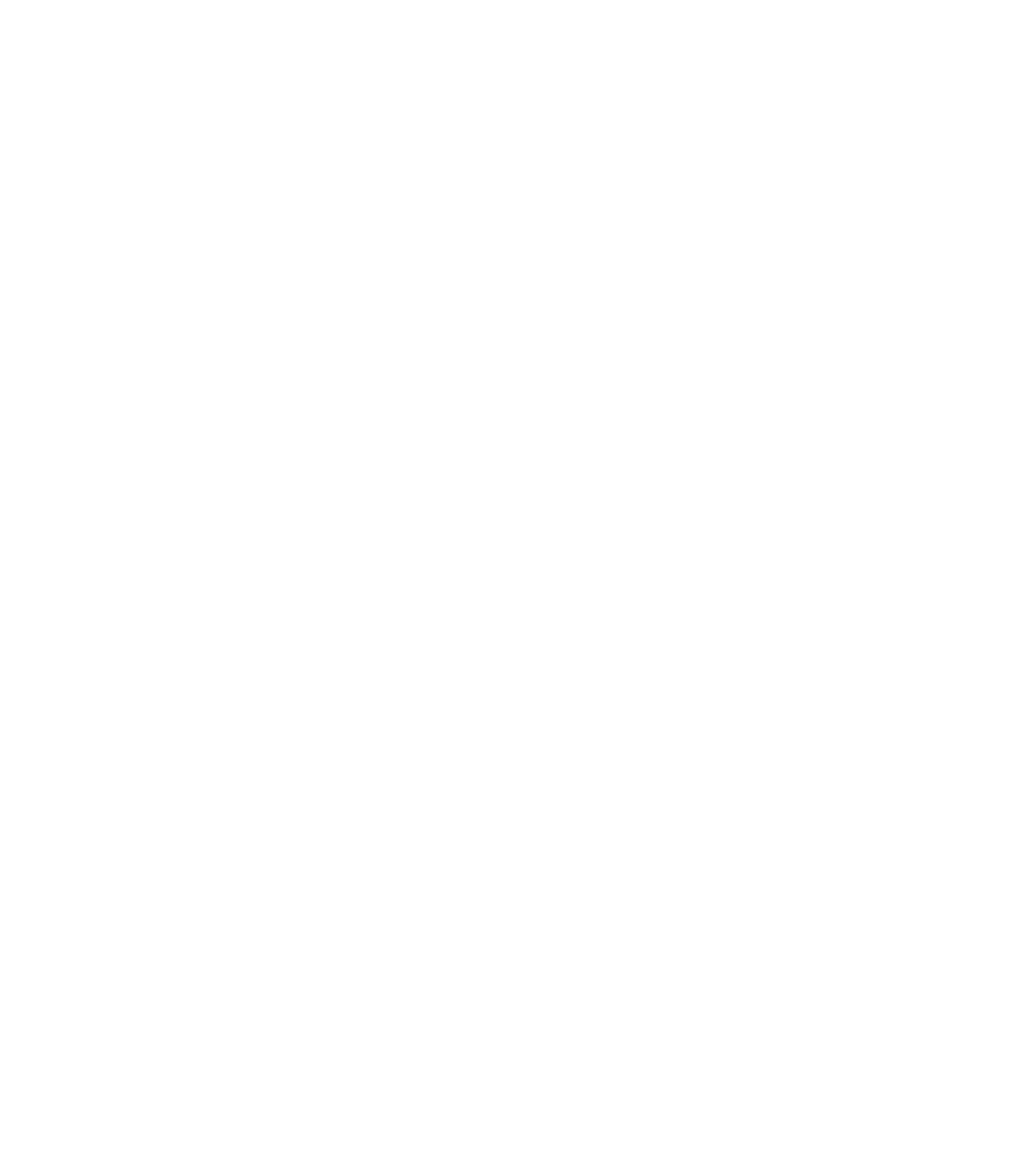
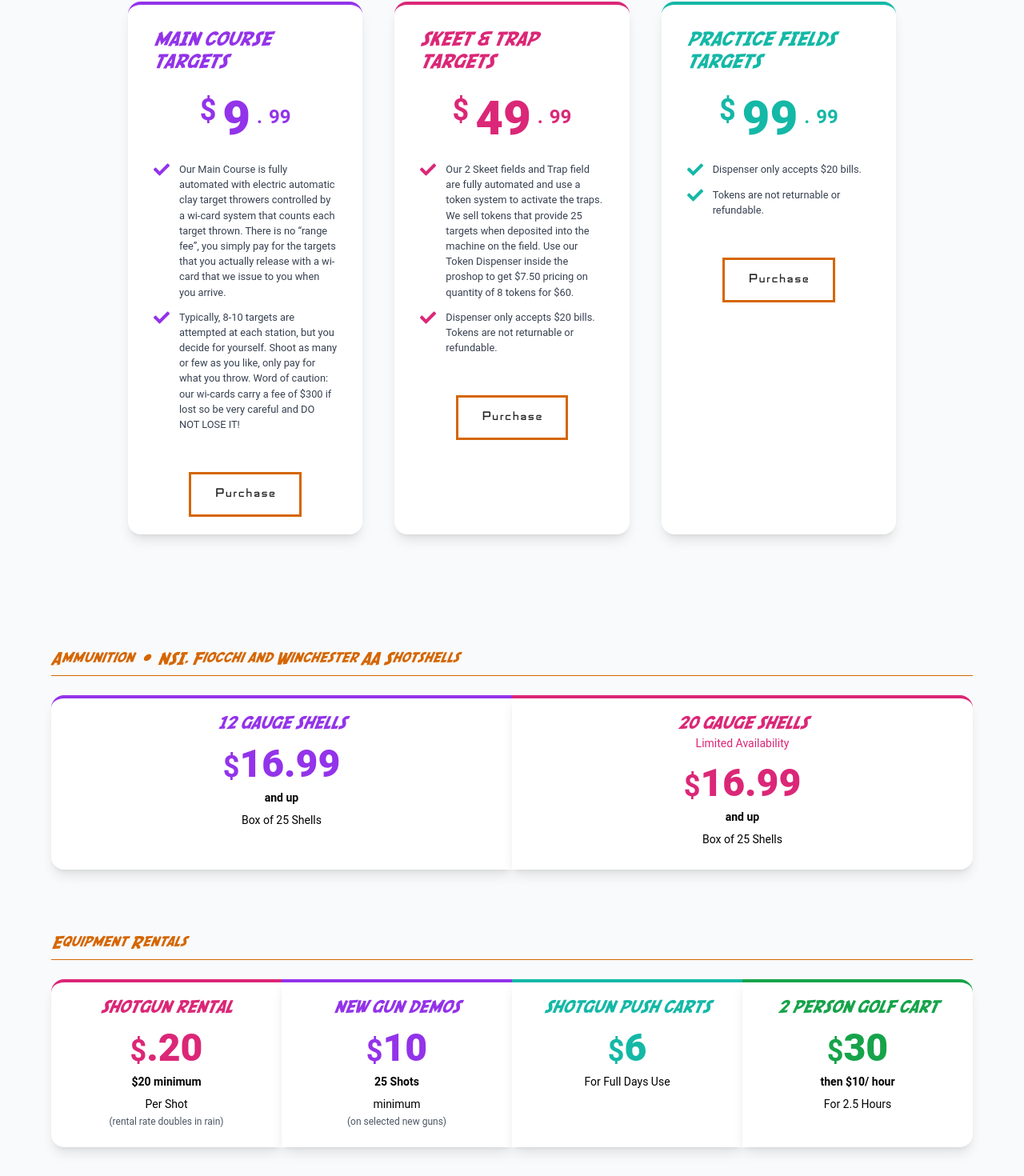
Before and after one commit to SagheerHussain/jrysporting, a React (Vite) app: page /pricing in a window 1280 px wide. Before the commit this address had no page. Shown: the part 799-2269 px from the top of the page at 80% size. Before the commit the page ends 800 px from the top, so only its background shows below. Built offline with nearby package versions, Linux system fonts and the light colour scheme.

Commit message:
Add More Pages

```diff
--- a/src/App.jsx
+++ b/src/App.jsx
@@ -19,6 +19,7 @@ import ExperiencePage from "./pages/ExperiencePage";
 import PrivateInstructionsPage from "./pages/PrivateInstructionsPage";
 import NRA_Pistol_ClassPage from "./pages/NRAPistolClassPage";
 import HomeDefensePage from "./pages/HomeDefensePage";
+import PricingPage from "./pages/PricingPage";
 
 function App() {
   return (
@@ -38,6 +39,7 @@ function App() {
       <Route path="/home-defense" element={<HomeDefensePage />} />
       <Route path="/faq" element={<FAQPage />} />
       <Route path="/events" element={<EventsPage />} />
+      <Route path="/pricing" element={<PricingPage />} />
       {/* <Route path="/contact" element={<ContactPage />} /> */}
     </Routes>
   );
--- /dev/null
+++ b/src/components/AmmuPricing.jsx
@@ -0,0 +1,144 @@
+import React from "react";
+
+const colorClasses = {
+  purple: {
+    border: "border-t-4 border-purple-600",
+    text: "text-purple-600",
+  },
+  pink: {
+    border: "border-t-4 border-pink-600",
+    text: "text-pink-600",
+  },
+  orange: {
+    border: "border-t-4 border-orange-600",
+    text: "text-orange-600",
+  },
+  teal: {
+    border: "border-t-4 border-teal-500",
+    text: "text-teal-500",
+  },
+  green: {
+    border: "border-t-4 border-green-600",
+    text: "text-green-600",
+  },
+};
+
+const Card = ({ title, subtitle, price, note, special, extra, color, isFirst, isLast }) => {
+  const classes = colorClasses[color] || colorClasses.orange; // fallback to orange
+
+  // Conditional rounded corners to merge cards
+  let roundedClass = "";
+  if (isFirst) roundedClass = "rounded-l-2xl";
+  else if (isLast) roundedClass = "rounded-r-2xl";
+  else roundedClass = "rounded-none";
+
+  return (
+    <div
+      className={`bg-white shadow-lg p-6 flex-1 border-t border-gray-300 ${classes.border} ${roundedClass} ${isFirst ? "border-r-0" : ""} ${isLast ? "border-l-0" : "border-r-0"}`}
+    >
+      <div className="mb-4 text-center">
+        <h3 className={`${classes.text} text-lg leading-none`}>{title}</h3>
+        {special && (
+          <p className={`${classes.text} text-sm mt-1`}>{special}</p>
+        )}
+      </div>
+      <div className="text-center mb-2">
+        <span className={`text-4xl font-bold ${classes.text}`}>$</span>
+        <span className={`${classes.text} text-5xl font-extrabold`}>{price}</span>
+      </div>
+      {note && <p className="text-center font-bold text-sm mb-2">{note}</p>}
+      {subtitle && <p className="text-center text-sm mb-1">{subtitle}</p>}
+      {extra && <p className="text-center text-xs text-gray-600">{extra}</p>}
+    </div>
+  );
+};
+
+const AmmuPricing = () => {
+  const ammunitionCards = [
+    {
+      title: "12 GAUGE SHELLS",
+      subtitle: "Box of 25 Shells",
+      price: "16.99",
+      note: "and up",
+      color: "purple",
+    },
+    {
+      title: "20 GAUGE SHELLS",
+      subtitle: "Box of 25 Shells",
+      price: "16.99",
+      note: "and up",
+      special: "Limited Availability",
+      color: "pink",
+    },
+  ];
+
+  const equipmentRentalsCards = [
+    {
+      title: "SHOTGUN RENTAL",
+      price: ".20",
+      subtitle: "Per Shot",
+      note: "$20 minimum",
+      extra: "(rental rate doubles in rain)",
+      color: "pink",
+    },
+    {
+      title: "NEW GUN DEMOS",
+      price: "10",
+      subtitle: "minimum",
+      note: "25 Shots",
+      extra: "(on selected new guns)",
+      color: "purple",
+    },
+    {
+      title: "SHOTGUN PUSH CARTS",
+      price: "6",
+      subtitle: "For Full Days Use",
+      color: "teal",
+    },
+    {
+      title: "2 PERSON GOLF CART",
+      price: "30",
+      subtitle: "For 2.5 Hours",
+      note: "then $10/ hour",
+      color: "green",
+    },
+  ];
+
+  return (
+    <>
+      <section className="bg-gray-50 py-16 px-6">
+        <div className="max-w-6xl mx-auto">
+          <h2 className="text-[#D56602] text-lg mb-6 border-b border-[#D56602] pb-1">
+            Ammunition &nbsp;•&nbsp; NSI, Fiocchi and Winchester AA Shotshells
+          </h2>
+          <div className="flex justify-center mb-20">
+            {ammunitionCards.map((card, idx) => (
+              <Card
+                key={idx}
+                {...card}
+                isFirst={idx === 0}
+                isLast={idx === ammunitionCards.length - 1}
+              />
+            ))}
+          </div>
+
+          <h2 className="text-[#D56602] text-lg mb-6 border-b border-[#D56602] pb-1">
+            Equipment Rentals
+          </h2>
+          <div className="flex justify-center">
+            {equipmentRentalsCards.map((card, idx) => (
+              <Card
+                key={idx}
+                {...card}
+                isFirst={idx === 0}
+                isLast={idx === equipmentRentalsCards.length - 1}
+              />
+            ))}
+          </div>
+        </div>
+      </section>
+    </>
+  );
+};
+
+export default AmmuPricing;
--- a/src/components/Navbar.jsx
+++ b/src/components/Navbar.jsx
@@ -68,7 +68,7 @@ const Navbar = () => {
                       { label: "Home Defence", slug: "/home-defense" },
                     ],
                   },
-                  { label: "Pricing", slug: "#" },
+                  { label: "Pricing", slug: "/pricing" },
                   { label: "Calender", slug: "#" },
                   { label: "Events", slug: "/events" },
                   { label: "Contact", slug: "/contact" },
--- /dev/null
+++ b/src/components/Pricing.jsx
@@ -0,0 +1,110 @@
+import React from "react";
+import { FaCheck } from "react-icons/fa";
+
+const plans = [
+  {
+    name: "MAIN COURSE TARGETS",
+    price: "9.99",
+    priceColor: "purple-600",
+    features: [
+      "Our Main Course is fully automated with electric automatic clay target throwers controlled by a wi-card system that counts each target thrown. There is no “range fee”, you simply pay for the targets that you actually release with a wi-card that we issue to you when you arrive.",
+      "Typically, 8-10 targets are attempted at each station, but you decide for yourself. Shoot as many or few as you like, only pay for what you throw. Word of caution: our wi-cards carry a fee of $300 if lost so be very careful and DO NOT LOSE IT!",
+    ],
+  },
+  {
+    name: "SKEET & TRAP TARGETS",
+    price: "49.99",
+    priceColor: "pink-600",
+    features: [
+      "Our 2 Skeet fields and Trap field are fully automated and use a token system to activate the traps. We sell tokens that provide 25 targets when deposited into the machine on the field. Use our Token Dispenser inside the proshop to get $7.50 pricing on quantity of 8 tokens for $60. ",
+      "Dispenser only accepts $20 bills. Tokens are not returnable or refundable.",
+    ],
+  },
+  {
+    name: "PRACTICE FIELDS TARGETS",
+    price: "99.99",
+    priceColor: "teal-500",
+    features: [
+      "Dispenser only accepts $20 bills.",
+      "Tokens are not returnable or refundable.",
+    ],
+  },
+];
+
+// Map priceColor keys to actual Tailwind classes
+const colorClassMap = {
+  "purple-600": {
+    border: "border-t-4 border-purple-600",
+    text: "text-purple-600",
+    check: "text-purple-600",
+  },
+  "pink-600": {
+    border: "border-t-4 border-pink-600",
+    text: "text-pink-600",
+    check: "text-pink-600",
+  },
+  "teal-500": {
+    border: "border-t-4 border-teal-500",
+    text: "text-teal-500",
+    check: "text-teal-500",
+  },
+};
+
+const Pricing = () => {
+  return (
+    <section className="bg-gray-50 flex items-center justify-center py-20">
+      <div className="container flex-col">
+
+        <h2 className="text-4xl text-[#D56602] mb-12 text-center">Pricing</h2>
+        <h4 className="text-2xl text-[#D56602] mb-10 after:block after:translate-y-2 after:bg-[#D56602] after:w-full after:h-[1px] after:content-['']">Clay Targets</h4>
+
+        <div className="grid grid-cols-1 md:grid-cols-3 gap-10 max-w-7xl w-full">
+          {plans.map(({ name, price, priceColor, features }) => {
+            const colorClasses = colorClassMap[priceColor];
+            return (
+              <div
+                key={name}
+                className={`bg-white rounded-2xl p-8 shadow-lg hover:shadow-2xl transition-shadow duration-300 flex flex-col items-center ${colorClasses.border}`}
+              >
+                <h3 className={`text-xl ${colorClasses.text} mb-6`}>{name}</h3>
+                <div className="flex items-start gap-2 mb-6">
+                  <span className={`text-4xl font-bold ${colorClasses.text}`}>$</span>
+                  <span
+                    className={`text-6xl font-extrabold ${colorClasses.text}`}
+                  >
+                    {price.split(".")[0]}
+                  </span>
+                  <span
+                    className={`text-2xl font-bold mt-3 rounded-full ${colorClasses.text}`}
+                  >
+                    .
+                  </span>
+                  <span
+                    className={`text-2xl font-bold mt-3 ${colorClasses.text}`}
+                  >
+                    {price.split(".")[1]}
+                  </span>
+                </div>
+                <ul className="space-y-3 mb-10 w-full max-w-xs">
+                  {features.map((feature, i) => (
+                    <li key={i} className="flex gap-3 text-gray-700">
+                      <FaCheck
+                        className={`${colorClasses.check} w-5 h-5 flex-shrink-0`}
+                      />
+                      <span className="text-[.8rem]">{feature}</span>
+                    </li>
+                  ))}
+                </ul>
+                <button className="btn-main text-primary_bg mt-4 translate-y-[10px] py-4 px-8">
+                  Purchase
+                </button>
+              </div>
+            );
+          })}
+        </div>
+      </div>
+    </section>
+  );
+};
+
+export default Pricing;
--- a/src/pages/HomeDefensePage.jsx
+++ b/src/pages/HomeDefensePage.jsx
@@ -4,6 +4,7 @@ import Footer from "../components/Footer";
 import HomeDefenseBanner from "/Images/Instructions/Home Defense/banner.webp"
 import HomeDefense from "../components/Instructions Components/HomeDefense";
 import Banner from "../components/Instructions Components/Banner";
+import Pricing from "../components/Pricing";
 
 const HomeDefensePage = () => {
   return (
--- /dev/null
+++ b/src/pages/PricingPage.jsx
@@ -0,0 +1,21 @@
+import React from 'react'
+import Header from '../components/About Components/Header'
+import Pricing from '../components/Pricing'
+import Footer from '../components/Footer'
+import Reviews from '../components/Reviews'
+import pricingBanner from '/Images/Pricing/banner.webp'
+import AmmuPricing from '../components/AmmuPricing'
+
+const PricingPage = () => {
+  return (
+    <>
+      <Header title="Pricing Package" banner={pricingBanner} />
+      <Pricing />
+      <AmmuPricing />
+      <Reviews />
+      <Footer />
+    </>
+  )
+}
+
+export default PricingPage
```
Also changed, not shown: public/Images/Pricing/banner.webp (added).
